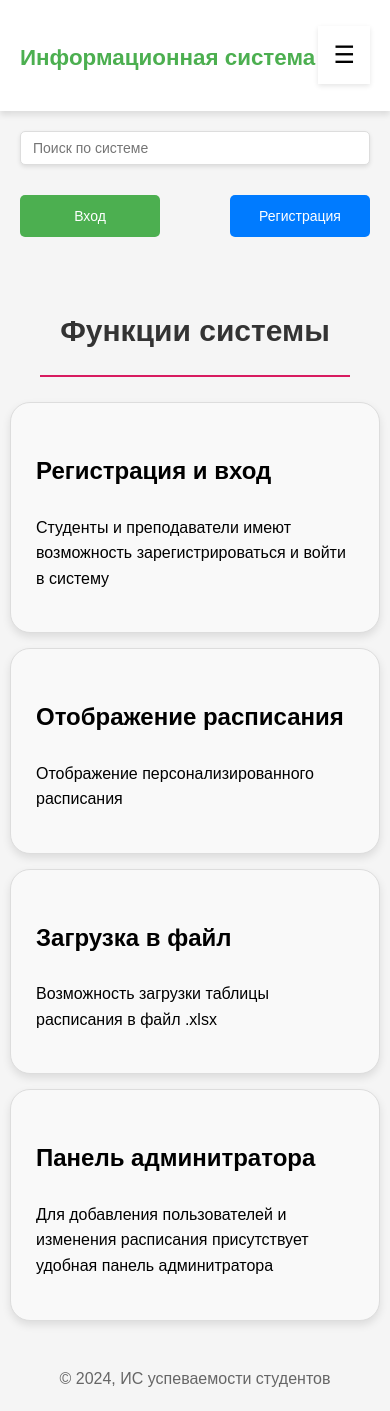
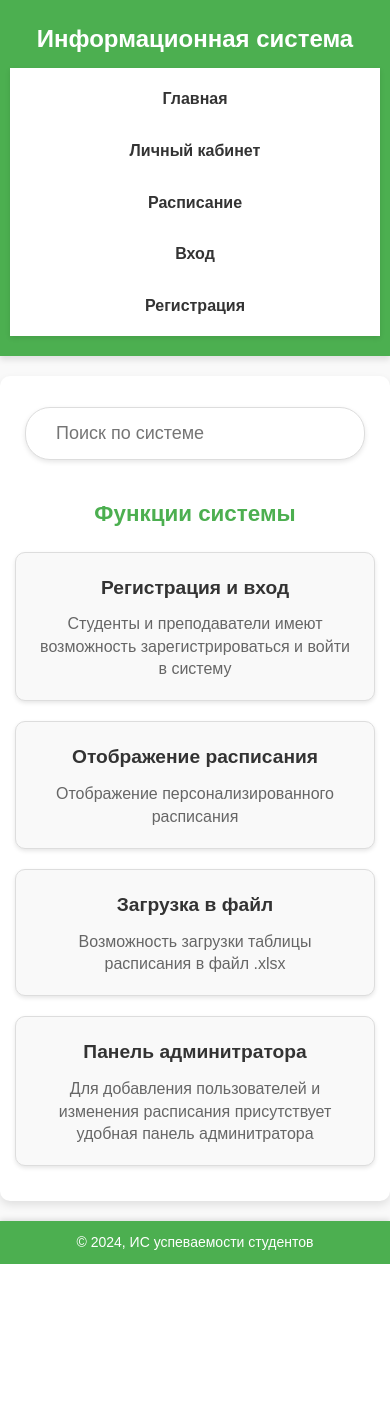
Before and after one commit to xvmwnsx/course, a Django app: page / in a window 390 px wide. After the commit the page ends 1264 px from the top, so only its background shows below. Run offline with Django 5.2, Linux system fonts and the light colour scheme.

Commit message:
изменены стили главной стр

```diff
--- /dev/null
+++ b/student_infobase/schedule/static/css/base.css
@@ -0,0 +1,89 @@
+/* СТИЛИ ДЛЯ БАЗЫ */
+* {
+    box-sizing: border-box;
+    margin: 0;
+    padding: 0;
+    font-family: Arial, sans-serif;
+}
+
+body {
+    background-color: #f9f9f9;
+    color: #333;
+    line-height: 1.6;
+    margin: 0;
+}
+
+/* Заголовок страницы */
+header {
+    background-color: #4CAF50;
+    color: white;
+    padding: 20px 10px;
+    text-align: center;
+    box-shadow: 0 4px 6px rgba(0, 0, 0, 0.1);
+}
+
+header h1 {
+    font-size: 1.8rem;
+    margin-bottom: 10px;
+}
+
+/* Навигация */
+.nav {
+    display: flex;
+    justify-content: center;
+    gap: 20px;
+    padding: 10px;
+    background-color: #ffffff;
+    box-shadow: 0 2px 5px rgba(0, 0, 0, 0.1);
+}
+
+.nav a {
+    text-decoration: none;
+    color: #333;
+    padding: 8px 15px;
+    border-radius: 4px;
+    font-weight: bold;
+    transition: background-color 0.3s, color 0.3s;
+}
+
+.nav a:hover {
+    background-color: #4CAF50;
+    color: white;
+}
+
+/* Основной контент */
+main {
+    padding: 20px;
+    max-width: 1200px;
+    margin: 20px auto;
+    background-color: white;
+    border-radius: 10px;
+    box-shadow: 0 4px 8px rgba(0, 0, 0, 0.1);
+}
+
+/* Футер */
+footer {
+    text-align: center;
+    padding: 10px;
+    margin-top: 20px;
+    background-color: #4CAF50;
+    color: white;
+    font-size: 14px;
+    box-shadow: 0 -2px 5px rgba(0, 0, 0, 0.1);
+}
+
+/* Отзывчивость */
+@media (max-width: 768px) {
+    .nav {
+        flex-direction: column;
+        gap: 10px;
+    }
+
+    header h1 {
+        font-size: 1.5rem;
+    }
+
+    main {
+        padding: 15px;
+    }
+}
--- /dev/null
+++ b/student_infobase/schedule/static/css/home.css
@@ -0,0 +1,90 @@
+.search {
+    display: flex;
+    justify-content: center;
+    align-items: center;
+    height: 10vh; /* Центрирование по вертикали на всю высоту */
+}
+
+.search_form {
+    width: 100%; /* Займет всю ширину контейнера */
+    max-width: 800px; /* Ограничиваем максимальную ширину строки */
+}
+
+#search_input {
+    width: 100%; /* Растягиваем input до ширины формы */
+    padding: 15px 30px; /* Увеличиваем внутренние отступы для лучшего внешнего вида */
+    font-size: 18px; /* Увеличиваем текст */
+    border: 1px solid #ddd;
+    border-radius: 25px; /* Округляем углы */
+    box-shadow: 0 2px 5px rgba(0, 0, 0, 0.1); /* Легкая тень для глубины */
+    transition: border-color 0.3s, box-shadow 0.3s; /* Эффект при фокусе */
+}
+
+#search_input:focus {
+    border-color: #4CAF50;
+    outline: none;
+    box-shadow: 0 3px 10px rgba(0, 0, 0, 0.2);
+}
+
+
+/* Заголовки */
+h2 {
+    margin-top: 20px;
+    font-size: 1.6rem;
+    color: #4CAF50;
+    text-align: center;
+}
+
+h3 {
+    font-size: 1.2rem;
+    color: #333;
+    margin-bottom: 10px;
+}
+
+/* Секция "Функции системы" */
+.features {
+    display: grid;
+    grid-template-columns: repeat(auto-fit, minmax(300px, 1fr));
+    gap: 20px;
+    margin: 20px auto;
+    padding: 10px;
+    max-width: 1200px;
+}
+
+.feature-item {
+    padding: 20px;
+    border: 1px solid #ddd;
+    border-radius: 10px;
+    background-color: #f9f9f9;
+    box-shadow: 0 2px 4px rgba(0, 0, 0, 0.1);
+    transition: transform 0.3s, box-shadow 0.3s;
+    text-align: center;
+}
+
+.feature-item:hover {
+    transform: translateY(-5px);
+    box-shadow: 0 4px 8px rgba(0, 0, 0, 0.2);
+}
+
+.feature-item p {
+    font-size: 1rem;
+    color: #666;
+    margin-top: 10px;
+    line-height: 1.4;
+}
+
+/* Адаптивность */
+@media (max-width: 768px) {
+    .features {
+        grid-template-columns: 1fr;
+        padding: 0;
+    }
+
+    .search_form {
+        padding: 0 10px;
+    }
+
+    h2 {
+        font-size: 1.4rem;
+    }
+}
--- a/student_infobase/schedule/static/css/style.css
+++ /dev/null
@@ -1,450 +0,0 @@
-* {
-    box-sizing: border-box;
-    font-size: 16px;
-    font-family: Arial, sans-serif;
-}
-
-body {
-    background-color: #f5f5f5;
-    color: #000000;
-    margin: 0;
-    padding: 0;
-    line-height: 1.6;
-}
-
-header {
-    background-color: white;
-    margin-bottom: 10px;
-    padding: 20px;
-    display: flex;
-    justify-content: space-between;
-    align-items: center;
-    width: 100%;
-    box-shadow: 0 4px 6px rgba(0, 0, 0, 0.1);
-}
-
-
-
-
-.nav {
-    display: flex;
-    justify-content: space-between;
-    align-items: center;
-
-}
-
-.nav a:hover {
-    color: #007BFF;
-}
-.login {
-    display: flex;
-    justify-content: center;
-    gap: 20px;
-    margin-top: 10px;
-    flex-wrap: wrap;
-}
-
-.search-bar {
-    display: flex;
-    justify-content: center;
-    margin: 20px 0;
-}
-
-.form-control {
-    border: 1px solid #ddd;
-    border-radius: 5px;
-    box-shadow: 0 2px 4px rgba(0, 0, 0, 0.1);
-}
-
-
-.search_form {
-    width: 100%;
-    max-width: 600px;
-    display: flex;
-    justify-content: center;
-}
-
-#search_input {
-    width: 100%;
-    padding: 10px 15px;
-    font-size: 16px;
-    border: 1px solid #ddd;
-    border-radius: 5px;
-    box-shadow: 0 2px 4px rgba(0, 0, 0, 0.1);
-    transition: border-color 0.3s, box-shadow 0.3s;
-}
-
-#search_input:focus {
-    border-color: #4CAF50;
-    outline: none;
-    box-shadow: 0 2px 8px rgba(0, 0, 0, 0.2);
-}
-
-
-.login a {
-    display: inline-block;
-    padding: 10px 20px;
-    text-align: center;
-    font-size: 14px;
-    text-decoration: none;
-    color: white;
-    border-radius: 5px;
-    transition: background-color 0.3s, box-shadow 0.3s;
-    flex: 1;
-    max-width: 100px;
-    box-sizing: content-box;
-}
-
-.login-button {
-    background-color: #4CAF50;
-}
-
-
-.reg-button {
-    background-color: #007BFF;
-}
-
-.login-button:hover {
-    background-color: #367a38;
-    box-shadow: 0 2px 8px rgba(0, 0, 0, 0.2);
-}
-
-.reg-button:hover {
-    background-color: #0056b3;
-    box-shadow: 0 2px 8px rgba(0, 0, 0, 0.2);
-}
-
-.login-container {
-    max-width: 100%;
-    margin: 50px auto;
-    background-color: white;
-    padding: 30px;
-    border-radius: 10px;
-    box-shadow: 0 2px 5px rgba(0, 0, 0, 0.1);
-    text-align: center;
-}
-
-.login-container h2 {
-    margin-bottom: 20px;
-}
-
-.login-container label {
-    display: block;
-    text-align: left;
-    margin-bottom: 5px;
-    font-weight: bold;
-}
-
-.login-container input {
-    width: 100%;
-    padding: 10px;
-    margin-bottom: 15px;
-    border: 1px solid #ccc;
-    border-radius: 25px;
-}
-
-
-.login-container a:hover {
-    text-decoration: underline;
-}
-
-.login-container button {
-    background-color: #d81b60;
-    color: white;
-    border: 1px #ffffff;
-    padding: 10px 20px;
-    border-radius:15px;
-    cursor: pointer;
-    font-weight: bold;
-    width:100%;
-}
-
-.login-container button:hover {
-    background-color: white;
-    color: #d81b60;
-    border: 1px solid #d81b60;
-}
-
-footer {
-    text-align: center;
-    margin: 20px 10px;
-    color: #666;
-    font-size: 14px;
-}
-
-.features {
-    display: flex;
-    flex-direction: column; /* Stack elements vertically */
-    align-items: center; /* Center horizontally */
-
-    margin: 10px auto; /* Center the container */
-    padding: 5px; /* Add padding around the container */
-
-    box-sizing: border-box;
-}
-
-.features h2 {
-
-    font-size: 30px;
-}
-
-.feature-item {
-    width: 100%; /* Set width relative to screen */
-    max-width: 900px; /* Limit max width */
-    margin-bottom: 20px; /* Add space between items */
-    background-color: #f9f9f9; /* Optional: Light background for better appearance */
-    border: 1px solid #ddd; /* Optional: Subtle border */
-    border-radius: 20px; /* Rounded corners */
-    padding: 25px; /* Inner spacing */
-    box-shadow: 0 4px 8px rgba(0, 0, 0, 0.1); /* Optional: Shadow for depth */
-    transition: transform 0.3s ease; /* Smooth hover effect */
-}
-
-
-table {
-    width: 100%;
-    border-collapse: collapse;
-    margin: 20px 0;
-    font-size: 18px;
-    text-align: left;
-    background-color: #f9f9f9;
-    box-shadow: 0 4px 8px rgba(0, 0, 0, 0.1);
-}
-
-th, td {
-    padding: 12px 15px;
-    border: 1px solid #ddd;
-}
-
-th {
-    background-color: #4CAF50;
-    color: white;
-    font-weight: bold;
-    text-transform: uppercase;
-}
-
-tr:nth-child(even) {
-    background-color: #f2f2f2;
-}
-
-tr:hover {
-    background-color: #f1f7fd;
-}
-
-td {
-    color: #333;
-}
-
-
-
-h1 {
-    font-size: 1rem;
-    color: #4CAF50;
-    text-align: left;
-    margin-top: 20px;
-}
-
-h2 {
-
-    font-size: 1.5rem;
-    color: #333;
-    margin-top: 20px;
-    border-bottom: 2px solid #d81b60;
-    padding-bottom: 5px;
-}
-
-
-.profile-info {
-    background: #fff;
-    border: 1px solid #ddd;
-    border-radius: 10px;
-    padding: 15px;
-    margin: 20px auto;
-    max-width: 400px;
-    box-shadow: 0 2px 4px rgba(0, 0, 0, 0.1);
-}
-
-.profile-info p {
-    font-size: 1rem;
-    margin: 10px 0;
-}
-
-.profile-info strong {
-    color: #4CAF50;
-}
-
-
-ul {
-    list-style-type: none;
-    padding: 0;
-    margin: 20px auto;
-    max-width: 400px;
-    background: #fff;
-    border: 1px solid #ddd;
-    border-radius: 10px;
-    padding: 15px;
-    box-shadow: 0 2px 4px rgba(0, 0, 0, 0.1);
-}
-
-ul li {
-    font-size: 1rem;
-    margin: 10px 0;
-}
-
-
-
-
-a.btn-download {
-    display: inline-block;
-    padding: 12px 25px;
-    background-color: #007bff;
-    color: white;
-    text-decoration: none;
-    font-size: 16px;
-    font-weight: bold;
-    border-radius: 5px;
-    border: none;
-    cursor: pointer;
-    margin-left: 20px;
-    transition: background-color 0.3s ease, transform 0.2s ease;
-}
-
-
-.btn-download:hover {
-    background-color: #0056b3;
-    transform: scale(1.05);
-}
-
-
-.btn-download:active {
-    background-color: #003d80;
-    transform: scale(0.95);
-}
-
-
-.nav {
-    display: flex;
-    justify-content: space-between;
-    align-items: center;
-    padding: 10px;
-    background-color: #ffffff;
-    box-shadow: 0 2px 5px rgba(0, 0, 0, 0.1);
-}
-
-.nav-links {
-    display: flex;
-    gap: 15px;
-}
-
-.nav-links a {
-    color: black;
-    text-decoration: none;
-    padding: 8px 12px;
-    border-radius: 4px;
-}
-
-.menu-toggle {
-    display: none;
-    background: none;
-    color: black;
-    font-size: 24px;
-    border: none;
-    cursor: pointer;
-}
-
-button {
-    padding: 5px;
-    font-size: 16px;
-    border-radius: 5px;
-    background-color: #007bff;
-    color: white;
-    cursor: pointer;
-    transition: background-color 0.3s ease;
-}
-
-h1, h2, h3 {
-    font-size: 1.5rem;
-}
-
-@media (max-width: 768px) {
-
-    * {
-        box-sizing: border-box;
-        font-size: 16px;
-        font-family: Arial, sans-serif;
-    }
-
-    button {
-        width: 100%;
-
-    }
-    /* Show hamburger button */
-    .menu-toggle {
-        display: inline-block;
-    }
-
-    .nav-links {
-        display: none; /* Hide navigation links by default */
-        flex-direction: column; /* Stack the links vertically */
-        position: absolute;
-        top: 50px; /* Position the menu below the navbar */
-        left: 0;
-        right: 0;
-        background-color: white;
-        padding: 0;
-        box-shadow: 0 2px 5px rgba(0, 0, 0, 0.2);
-    }
-
-    .nav-links.active {
-        display: flex; /* Show menu when 'active' class is added */
-    }
-
-    .nav-links a {
-        padding: 12px 15px;
-        border-bottom: 1px solid #ddd;
-        text-align: center;
-    }
-
-    .nav-links a:last-child {
-        border-bottom: none; /* Remove bottom border on last item */
-    }
-    .search_form {
-        max-width: 100%; /* Allow full width on smaller screens */
-        padding: 0 20px; /* Add some padding to avoid hitting the edges */
-    }
-
-    #search_input {
-        padding: 8px 12px; /* Reduce padding for smaller screens */
-        font-size: 14px; /* Smaller font size */
-    }
-    .login {
-        padding: 10px 20px; /* Add some padding to avoid hitting the edges */
-        display: flex;
-        justify-content: space-between;
-        align-items: center;
-
-        max-width: 100%; /* Buttons take full width */
-
-    }
-
-    h1 {
-        font-size: 1.4rem;
-    }
-
-    h2 {
-        font-size: 1.3rem;
-        padding: 20px; /* Reduce padding */
-    }
-
-    p {
-        font-size: 16px;
-    }
-    .features {
-        padding: 10px; /* Reduce padding */
-    }
-
-    .feature-item {
-        width: 100%; /* Feature items take full width on smaller screens */
-        margin-bottom: 15px; /* Adjust spacing */
-    }
-}
--- a/student_infobase/schedule/templates/schedule/base.html
+++ b/student_infobase/schedule/templates/schedule/base.html
@@ -1,37 +1,21 @@
+{% load static %}
 <!DOCTYPE html>
-<html lang="en">
 <head>
-    <meta charset="UTF-8">
-    <meta name="viewport" content="width=device-width, initial-scale=1.0">
-    {% load static %}
     <link rel="icon" href="{% static 'css/favicon.ico' %}" type="image/x-icon">
-    <title>{% block title %}Главная{% endblock %}</title>
-    {% load static %}
-    <link rel="stylesheet" href="{% static 'css/style.css' %}">
-
+    <title>{% block title %}{% endblock %}</title>
+    <link rel="stylesheet" href="{% static 'css/base.css' %}">
 </head>
 <body>
     <header>
         <div class="header">
             <h1>Информационная система</h1>
         </div>
-        <script>
-            document.addEventListener("DOMContentLoaded", () => {
-                const toggleButton = document.querySelector('.menu-toggle');
-                const navLinks = document.querySelector('.nav-links');
-
-                toggleButton.addEventListener('click', () => {
-                    navLinks.classList.toggle('active');
-                });
-            });
-        </script>
         <nav class="nav">
-            <button class="menu-toggle" aria-label="Открыть меню">☰</button>
-            <div class="nav-links">
-                <a href="{% url 'home' %}">Главная</a>
-                <a href="{% url 'office' %}">Личный кабинет</a>
-                <a href="{% url 'schedule_list' %}">Расписание</a>
-            </div>
+            <a href="{% url 'home' %}">Главная</a>
+            <a href="{% url 'office' %}">Личный кабинет</a>
+            <a href="{% url 'schedule_list' %}">Расписание</a>
+            <a href="{% url 'login' %}">Вход</a>
+            <a href="{% url 'register' %}">Регистрация</a>
         </nav>
 
 
--- a/student_infobase/schedule/templates/schedule/home.html
+++ b/student_infobase/schedule/templates/schedule/home.html
@@ -4,19 +4,19 @@
 
 {% block content %}
 
-<div class="search-bar">
+{% load static %}
+<head>
+    <link rel="stylesheet" href="{% static 'css/home.css' %}">
+</head>
+
+<div class="search">
     <form class="search_form" id="search_form" action="{% url 'schedule_search' %}" method="get">
         <input type="text" id="search_input" name="q" placeholder="Поиск по системе">
     </form>
 </div>
-<div class="login">
-    <a class="login-button" href="{% url 'login' %}">Вход</a>
 
-    <a class="reg-button" href="{% url 'register' %}">Регистрация</a>
-</div>
+<h2>Функции системы</h2>
 <div class="features">
-
-    <h2>Функции системы</h2>
     <div class="feature-item">
         <h3>Регистрация и вход</h3>
         <p>Студенты и преподаватели имеют возможность зарегистрироваться и войти в систему</p>
```
Also changed, not shown: student_infobase/schedule/views.py (+5 -2 lines).
